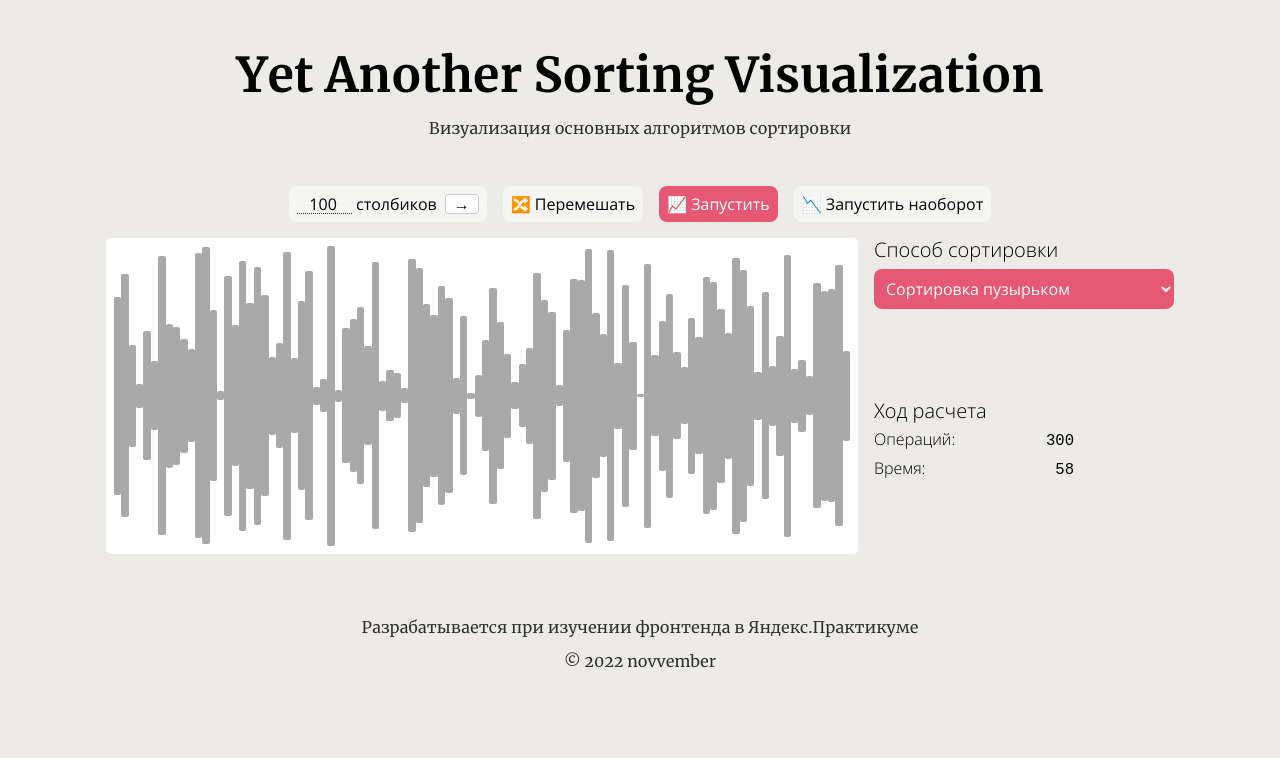
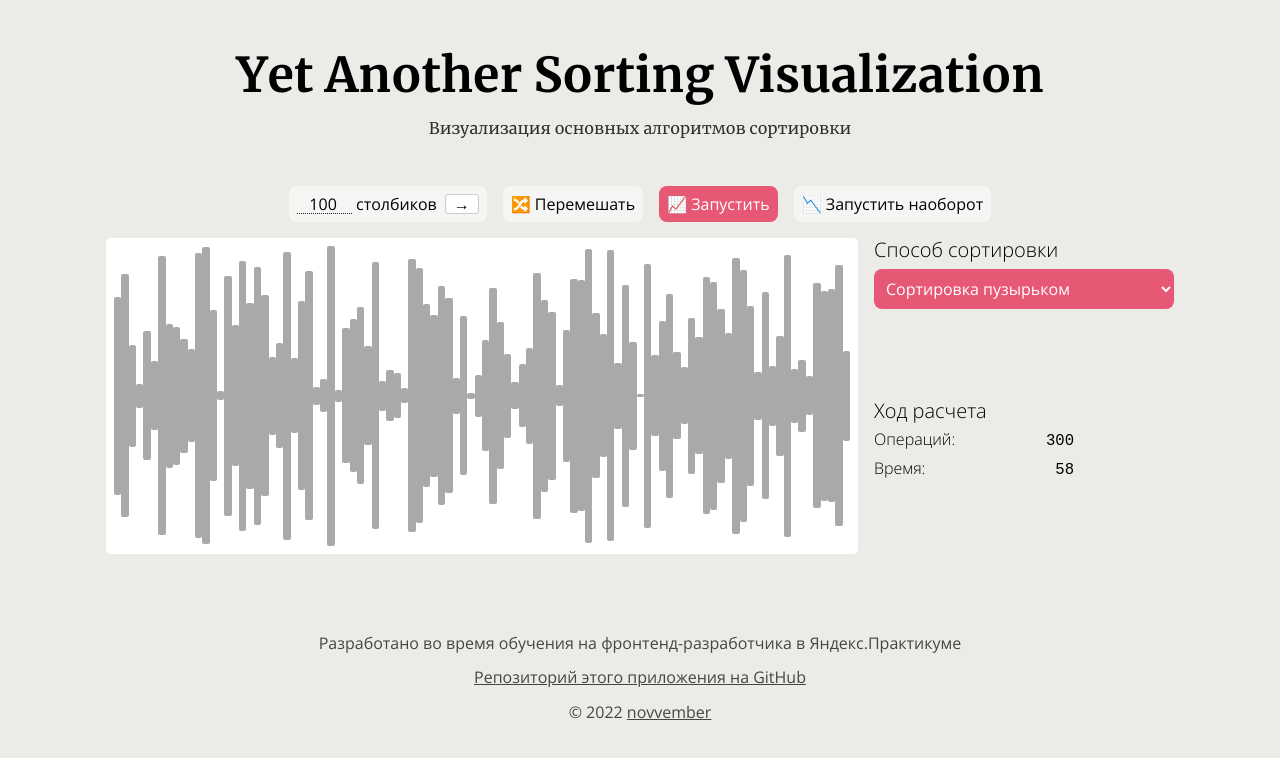
Before and after one commit to novvember/yet-another-sorting-visualization, a React (Create React App) app: page / in a window 1280 px wide. Shown: the top 758 px of the page. Built offline with nearby package versions, Linux system fonts and the light colour scheme.

Commit message:
style: renew footer

```diff
--- a/src/blocks/footer.css
+++ b/src/blocks/footer.css
@@ -1,5 +1,5 @@
 .footer {
-  padding: 3em 0;
+  padding: 4em 0 3em;
   display: flex;
   flex-direction: column;
   gap: 1em;
@@ -8,8 +8,8 @@
 
 .footer__text {
   margin: 0;
-  font-family: 'Merriweather', serif;
+  font-family: 'Open Sans', serif;
   font-size: 1em;
   text-align: center;
-  opacity: .8;
+  opacity: .7;
 }
--- a/src/blocks/page.css
+++ b/src/blocks/page.css
@@ -12,3 +12,12 @@
   background-color: #ecebe8;
   color: #000;
 }
+
+/* Ссылки */
+a {
+  color: inherit;
+}
+
+a:hover {
+  opacity: .7;
+}
--- a/src/components/Footer.js
+++ b/src/components/Footer.js
@@ -1,8 +1,9 @@
 function Footer() {
   return (
     <footer className="footer">
-      <p className="footer__text">Разрабатывается при изучении фронтенда в&nbsp;Яндекс.Практикуме</p>
-      <p className="footer__text">© 2022 novvember</p>
+      <p className="footer__text">Разработано во время обучения на фронтенд-разработчика в&nbsp;Яндекс.Практикуме</p>
+      <p className="footer__text"><a href="https://github.com/novvember/yet-another-sorting-visualization">Репозиторий этого приложения на GitHub</a></p>
+      <p className="footer__text">© 2022 <a href="https://github.com/novvember">novvember</a></p>
     </footer>
   );
 }
```
